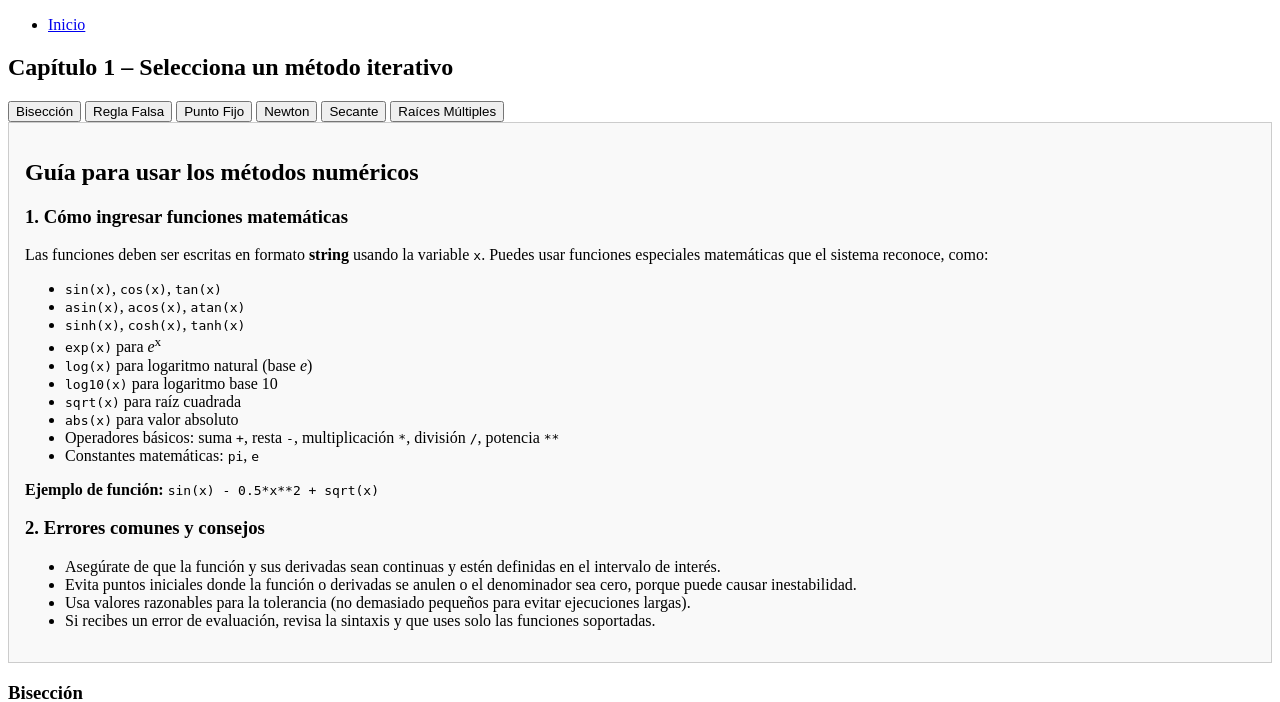
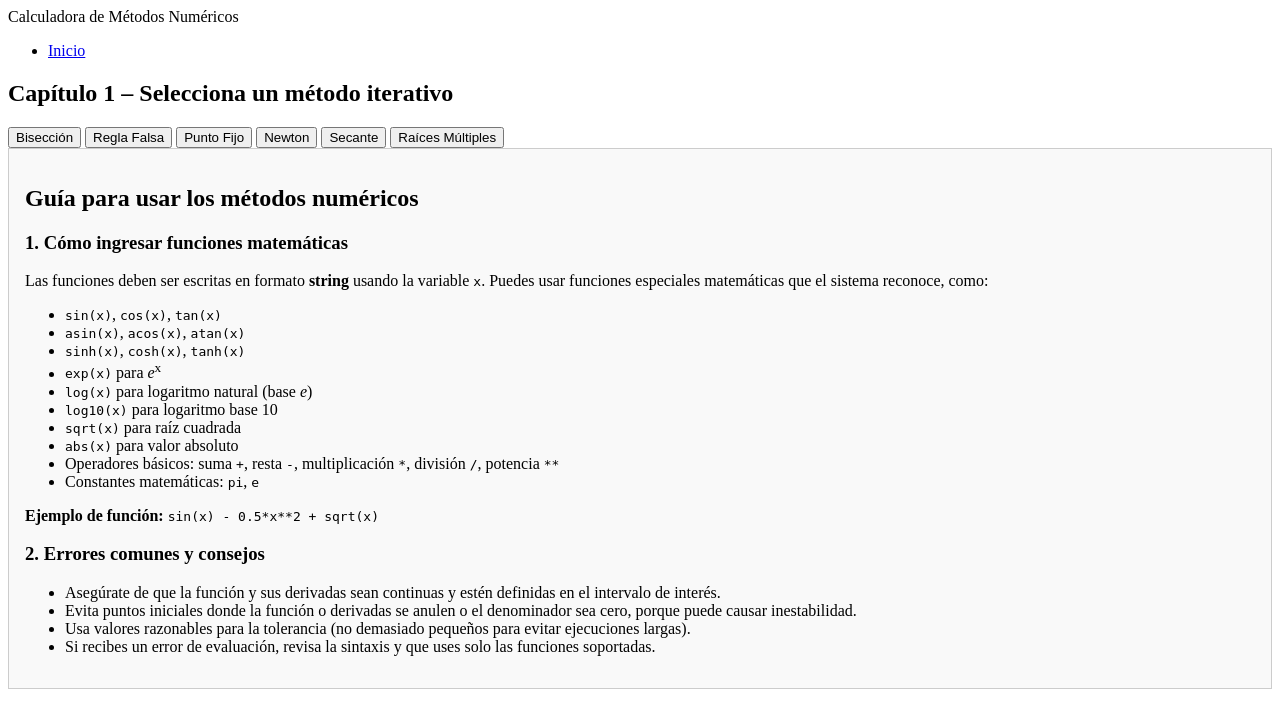
Before and after one commit to DavidLondo/NumericalAnalysisFinal, a Flask app: page /capitulo-1 in a window 1280 px wide. Shown: the top 702 px of the page. Run offline with Flask 3, Linux system fonts and the light colour scheme.

Commit message:
style(navbar): update navigation bar styling with new color scheme and shadows

```diff
--- a/src/templates/base.html
+++ b/src/templates/base.html
@@ -6,8 +6,9 @@
     <link rel="stylesheet" href="{{ url_for('static', filename='style.css') }}">
 </head>
 <body>
-    <nav>
-        <ul>
+    <nav class="navbar">
+        <div class="navbar-title">Calculadora de Métodos Numéricos</div>
+        <ul class="navbar-menu">
             <li><a href="{{ url_for('inicio') }}">Inicio</a></li>
         </ul>
     </nav>
```
